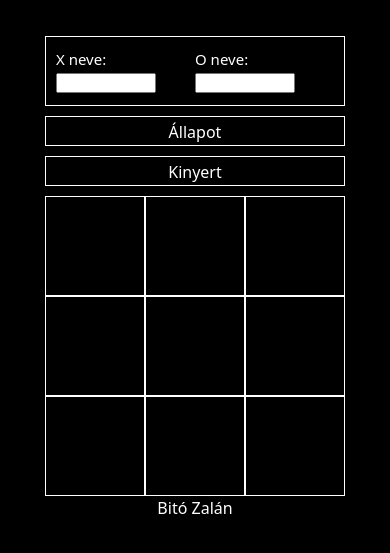
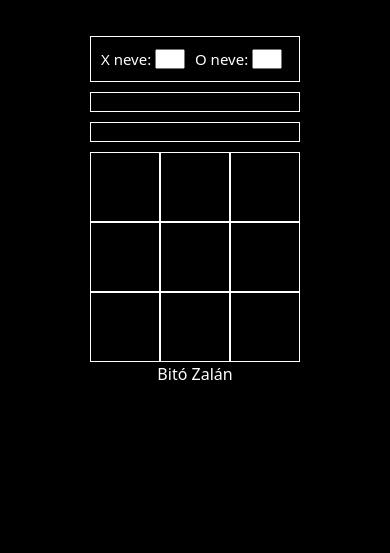
Before and after one commit to Bito-Zalan/Tic-Tac-Toe_MVC, a plain HTML site: page index.html in a window 390 px wide. Shown: the part 37-590 px from the top of the page. Drawn offline with nearby package versions, Linux system fonts and the light colour scheme.

Commit message:
reszponziv

```diff
--- a/index.html
+++ b/index.html
@@ -31,8 +31,8 @@
             </div>
           </form>
         </div>
-        <div class="allapot"><p>Állapot</p></div>
-        <div class="kinyert"><p>Kinyert</p></div>
+        <div class="allapot"><p></p></div>
+        <div class="kinyert"><p></p></div>
         <div class="jatekter"></div>
       </article>
       <footer>Bitó Zalán</footer>
--- a/style.css
+++ b/style.css
@@ -60,3 +60,30 @@ footer{
     text-align: center;
     color: white;
 }
+
+@media only screen and (max-width: 600px) {
+    input{
+        height: 20px;
+        max-width: 30px;
+    }
+
+    .allapot,.kinyert{
+        border: 1px solid white;
+        height: 20px;
+        text-align: center;
+    }
+
+    .elem{
+        border: 1px solid white;
+        text-align: center;
+        font-size: 30px;
+    }
+
+    .jatekter{
+        display: grid;
+        grid-template-columns: repeat(3, 70px);
+        grid-template-rows: repeat(3, 70px);
+    }
+
+
+  }
```
